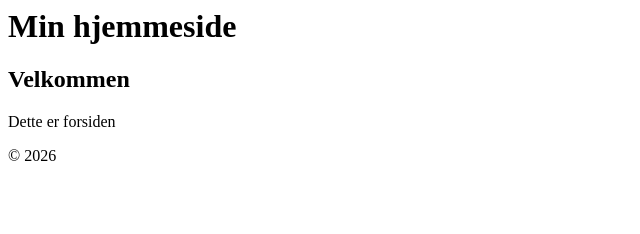
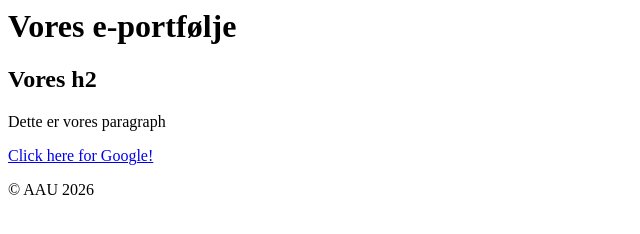
Before and after one commit to studiejohn/m6, a plain HTML site: page index.html in a window 1280 px wide. Shown: the whole page, without its empty margins (0-640 px from the left). Drawn offline with Linux system fonts and the light colour scheme.

Commit message:
tilføjelse af link

```diff
--- a/index.html
+++ b/index.html
@@ -1,19 +1,18 @@
 <!--
 Denne fil indeholder:
-- Header (logo + navigation)
-- main (indhold)
-- footer
-what is this
+
 -->
 <header>
-  <h1>Min hjemmeside</h1>
+  <h1>Vores e-portfølje</h1>
 </header>
 
 <main>
-  <h2>Velkommen</h2>
-  <p>Dette er forsiden</p>
+  <h2>Vores h2</h2>
+  <p>Dette er vores paragraph</p>
+  <a href="http://google.com">Click here for Google!</a>
+
 </main>
 
 <footer>
-  <p>© 2026</p>
+  <p>© AAU 2026</p>
 </footer>
```
